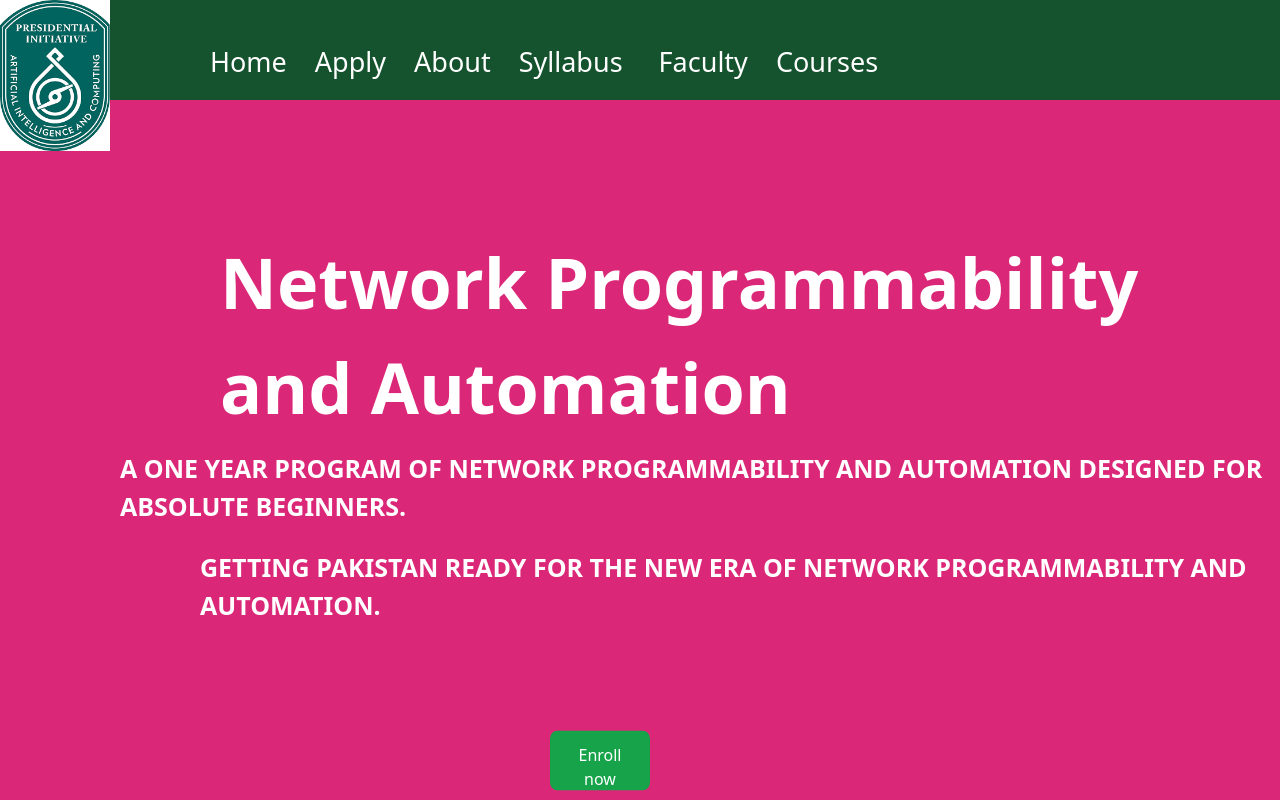
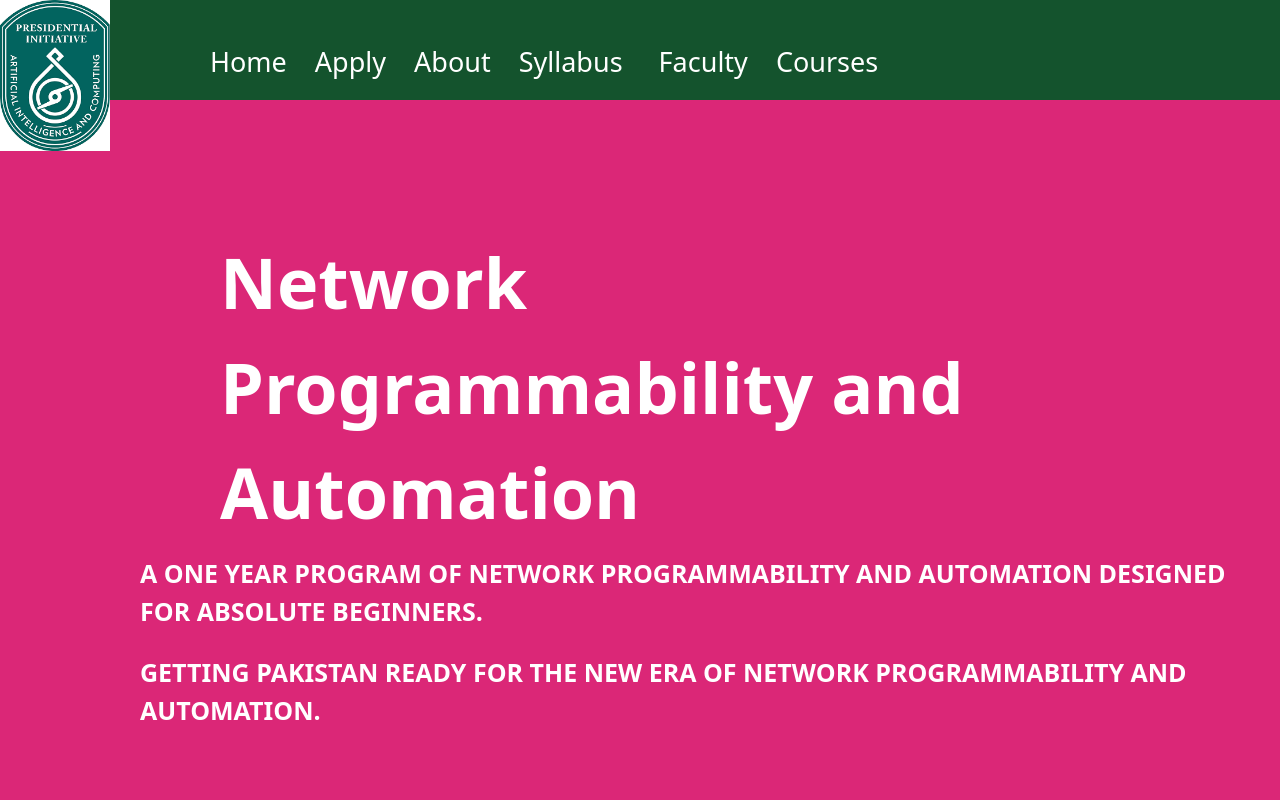
Before and after one commit to syedshahmirsultan/PIAIC, a Next.js app: page /Network in a window 1280 px wide. Shown: the top 800 px of the page. Built offline with nearby package versions, Linux system fonts and the light colour scheme.

Commit message:
Update page.tsx

```diff
--- a/app/Network/page.tsx
+++ b/app/Network/page.tsx
@@ -4,9 +4,10 @@ export default function Network(){
     return(
         <div>
               <div className="h-[800px] w-2/2 bg-pink-600">
-        <h1 className="text-[70px] ml-[220px] text-white pt-[130px] font-extrabold">Network Programmability and Automation</h1>
-        <p className="pt-[10px] text-[25px] ml-[120px] text-white font-extrabold">A ONE YEAR PROGRAM OF NETWORK PROGRAMMABILITY AND AUTOMATION DESIGNED FOR ABSOLUTE BEGINNERS.</p>
-<br/><p className="text-[25px] ml-[200px] text-white font-extrabold">GETTING PAKISTAN READY FOR THE NEW ERA OF NETWORK PROGRAMMABILITY AND AUTOMATION.</p>
+        <h1 className="text-[70px] ml-[220px] text-white pt-[130px] font-extrabold pr-[150px]">Network Programmability
+            and Automation</h1>
+        <p className="pt-[10px] text-[25px] ml-[140px] text-white font-extrabold pr-[50px]">A ONE YEAR PROGRAM OF NETWORK PROGRAMMABILITY AND AUTOMATION DESIGNED FOR ABSOLUTE BEGINNERS.</p>
+<br/><p className="text-[25px] ml-[140px] text-white font-extrabold pr-[50px]">GETTING PAKISTAN READY FOR THE NEW ERA OF NETWORK PROGRAMMABILITY AND AUTOMATION.</p>
        <div className="ml-[-50px] mt-[150px]"><Button><Link href="https://portal.piaic.org/signup">Enroll now</Link></Button></div></div>
         </div>
     )
```
